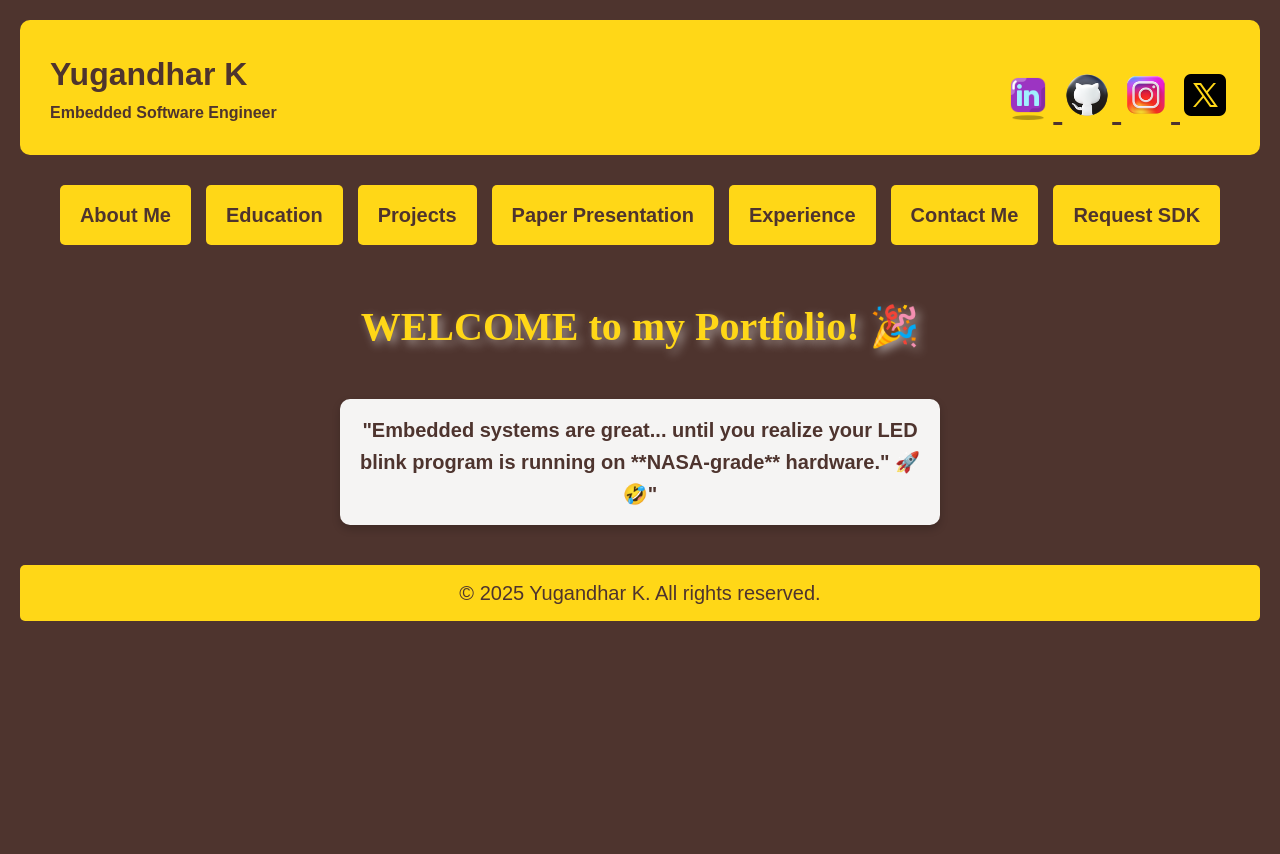
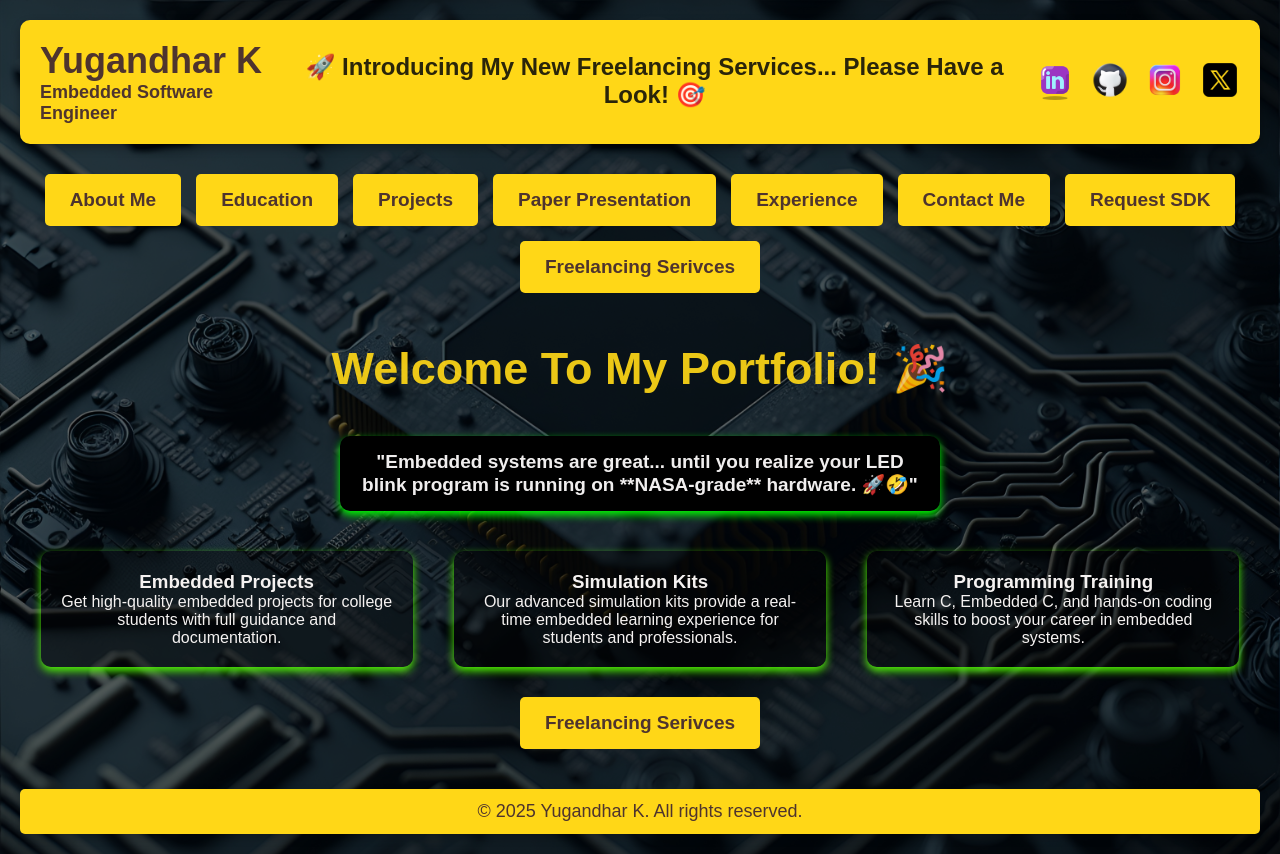
Before and after one commit to Yugandhar2k1/portfolio-website, a plain HTML site: page index.html in a window 1280 px wide. Before the commit the page ends 800 px from the top, so only its background shows below. Drawn offline with Linux system fonts and the light colour scheme.

Commit message:
added animations index

```diff
--- a/index.html
+++ b/index.html
@@ -13,17 +13,22 @@
             box-sizing: border-box;
             margin: 0;
             padding: 0;
+            font-family: 'Poppins', sans-serif;
         }
 
         body {
-            font-family: Arial, sans-serif;
-            line-height: 1.6;
-            background-color: #4E342E; /* Brown */
-            color: #fff;
+            font-family: 'Poppins', sans-serif;
+            background: linear-gradient(rgba(0, 0, 0, 0.6), rgba(0, 0, 0, 0.6)),
+                        url('images/background.jpg'); /* Dark overlay + background image */
+            background-size: cover;
+            text-align: center;
             padding: 20px;
-            text-align: center;
-            font-size: 22px; /* Increased font size */
+            overflow-x: hidden;
+            background-position: center;
+            background-attachment: fixed;
+            color: white;
         }
+
 
         /* Header */
         header {
@@ -31,27 +36,57 @@
             justify-content: space-between;
             align-items: center;
             background-color: #FFD717; /* Yellow */
-            padding: 20px 30px; /* Slightly increased padding */
+            padding: 20px;
             border-radius: 10px;
+            box-shadow: 0px 4px 10px rgba(0, 0, 0, 0.3);
         }
 
         .header-left {
             text-align: left;
-            font-size: 16px; /* Increased font size */
+            font-size: 18px;
             font-weight: bold;
             color: #4E342E;
         }
 
-        /* Animated WELCOME */
+        .animated-text-container {
+            text-align: center;
+            font-size: 24px;
+            font-weight: bold;
+            color: #18160a;
+            padding: 10px;
+            animation: fadeInOut 3s infinite alternate;
+        }
+
+        /* Animation for the text */
+        @keyframes fadeInOut {
+            0% { opacity: 0; transform: translateY(-10px); }
+            50% { opacity: 1; transform: translateY(0); }
+            100% { opacity: 0.5; transform: translateY(5px); }
+        }
+
+
+        /* Social Media Icons */
+        .social-icons {
+            display: flex;
+            gap: 15px;
+        }
+
+        .social-icons a img {
+            width: 40px;
+            transition: transform 0.3s;
+        }
+
+        .social-icons a img:hover {
+            transform: scale(1.2);
+        }
+
+        /* Animated Welcome */
         .welcome {
-            text-align: center;
-            font-size: 40px;
-            font-family: 'Open Montserrat ';
+            font-size: 45px;
             font-weight: bold;
             color: #FFD717;
-            text-shadow: 4px 4px 10px rgba(255, 255, 255, 0.5);
             margin-top: 50px;
-            animation: textPop 2s ease-in-out;
+            animation: fadeInOut 3s infinite alternate;
         }
 
         @keyframes fadeIn {
@@ -59,74 +94,79 @@
             to { opacity: 1; }
         }
 
-        @keyframes bounce {
-            from { transform: translateY(0); }
-            to { transform: translateY(-10px); }
-        }
-
         /* Funny Quote */
         .funny-quote {
-            font-size: 20px; /* Kept the same */
             font-weight: bold;
+            font-size: 19px;
+            color: #f0eeee;
+            background: #000000;
+            padding: 15px;
+            border-radius: 10px;
             margin: 40px auto;
-            padding: 15px;
-            background: #f5f4f3;
-            color: #4E342E;
+            max-width: 600px;
             border-radius: 10px;
-            max-width: 600px;
-            text-align: center;
-            box-shadow: 0 4px 8px rgba(0, 0, 0, 0.2);;
+            animation: fadeIn 2s ease-in-out;
+            box-shadow: 0 4px 8px rgb(1, 255, 1);
         }
 
         /* Navigation Buttons */
         .nav-buttons {
-            margin-top: 30px;
             display: flex;
             flex-wrap: wrap;
             justify-content: center;
             gap: 15px;
+            margin-top: 30px;
         }
 
         .nav-buttons a {
             text-decoration: none;
             background-color: #FFD717;
             color: #4E342E;
-            padding: 14px 20px; /* Increased padding */
+            padding: 15px 25px;
             border-radius: 5px;
-            font-size: 20px; /* Increased font size */
+            font-size: 19px;
             font-weight: bold;
-            transition: 0.3s;
+            transition: background 0.3s, transform 0.2s;
         }
 
         .nav-buttons a:hover {
-            background-color: #D7CCC8;
-            color: #4E342E;
+            background-color: #f7f2f1;
+            box-shadow: 0 4px 8px rgb(30, 1, 255);
+            transform: translateY(-3px);
         }
 
-        /* Social Media Icons */
-        .social-icons {
+        .services-container {
+            display: flex;
+            justify-content: space-around;
+            flex-wrap: wrap;
             margin-top: 30px;
         }
 
-        .social-icons a {
-            color: #4E342E;
-            font-size: 32px; /* Increased Icon Size */
-            transition: 0.3s;
+        .service-box {
+            width: 30%;
+            padding: 20px;
+            background-color: #0505055f;
+            color: #f5f2f1;
+            text-align: center;
+            border-radius: 10px;
+            box-shadow: 0 4px 8px rgb(81, 247, 4);
+            transition: transform 0.3s ease-in-out;
         }
 
-        .social-icons a:hover {
-            color: #D7CCC8;
+        .service-box:hover {
+            transform: scale(1.05);
         }
+
 
         /* Footer */
         footer {
-            text-align: center;
-            margin-top: 30px;
+            margin-top: 40px;
             padding: 12px;
             background-color: #FFD717;
             color: #4E342E;
-            font-size: 20px; /* Slightly increased */
+            font-size: 18px;
             border-radius: 5px;
+            box-shadow: 0px 4px 10px rgba(0, 0, 0, 0.2);
         }
 
     </style>
@@ -140,43 +180,64 @@
             <p>Embedded Software Engineer</p>
         </div>
 
-        <!-- Social Media Icons in Header -->
+        <div class="animated-text-container">
+            <p class="animated-text">🚀 Introducing My New Freelancing Services... Please Have a Look! 🎯</p>
+        </div>
+
         <!-- Social Media Icons -->
         <div class="social-icons">
             <a href="https://linkedin.com/in/yugandhar2k1" target="_blank">
-            <img src="images/linkedin.png" alt="LinkedIn" width="50">
+                <img src="images/linkedin.png" alt="LinkedIn">
             </a>
             <a href="https://github.com/" target="_blank">
-            <img src="images/github.png" alt="GitHub" width="50">
+                <img src="images/github.png" alt="GitHub">
             </a>
-        <a href="https://github.com/" target="_blank">
-            <img src="images/instagram.png" alt="GitHub" width="50">
+            <a href="https://instagram.com/" target="_blank">
+                <img src="images/instagram.png" alt="Instagram">
             </a>
-        <a href="https://github.com/" target="_blank">
-            <img src="images/twitter.png" alt="GitHub" width="50">
+            <a href="https://twitter.com/" target="_blank">
+                <img src="images/twitter.png" alt="Twitter">
             </a>
-
         </div>
     </header>
-
     <!-- Navigation Buttons -->
     <div class="nav-buttons">
         <a href="about-me.html">About Me</a>
         <a href="education.html">Education</a>
-            <a href="projects.html" >Projects</a>
+        <a href="projects.html">Projects</a>
         <a href="paper-presentation.html">Paper Presentation</a>
         <a href="experience.html">Experience</a>
         <a href="contact-me.html">Contact Me</a>
-            <a href="request-sdk.html" >Request SDK</a>
+        <a href="request-sdk.html">Request SDK</a>
+        <a href="freelancing-services.html">Freelancing Serivces</a>
     </div>
 
-    <!-- Animated WELCOME -->
-    <h1 class="welcome">WELCOME to my Portfolio! 🎉</h1>
+    <!-- Animated Welcome -->
+    <h1 class="welcome">Welcome To My Portfolio! 🎉</h1>
 
     <!-- Funny Quote -->
     <p class="funny-quote">
-        "Embedded systems are great... until you realize your LED blink program is running on **NASA-grade** hardware." 🚀🤣"
+        "Embedded systems are great... until you realize your LED blink program is running on **NASA-grade** hardware. 🚀🤣"
     </p>
+
+    <div class="services-container">
+        <div class="service-box">
+            <h3>Embedded Projects</h3>
+            <p>Get high-quality embedded projects for college students with full guidance and documentation.</p>
+        </div>
+        <div class="service-box">
+            <h3>Simulation Kits</h3>
+            <p>Our advanced simulation kits provide a real-time embedded learning experience for students and professionals.</p>
+        </div>
+        <div class="service-box">
+            <h3>Programming Training</h3>
+            <p>Learn C, Embedded C, and hands-on coding skills to boost your career in embedded systems.</p>
+        </div>
+    </div>
+
+    <div class="nav-buttons">
+        <a href="freelancing-services.html">Freelancing Serivces</a>
+    </div>
 
     <!-- Footer -->
     <footer>
```
Also changed, not shown: contact-me.html (+38 -51 lines), freelancing-services.html (added, +169 -0 lines), images/background.jpg (added). Lines whose indentation alone changed are shown as unchanged.
